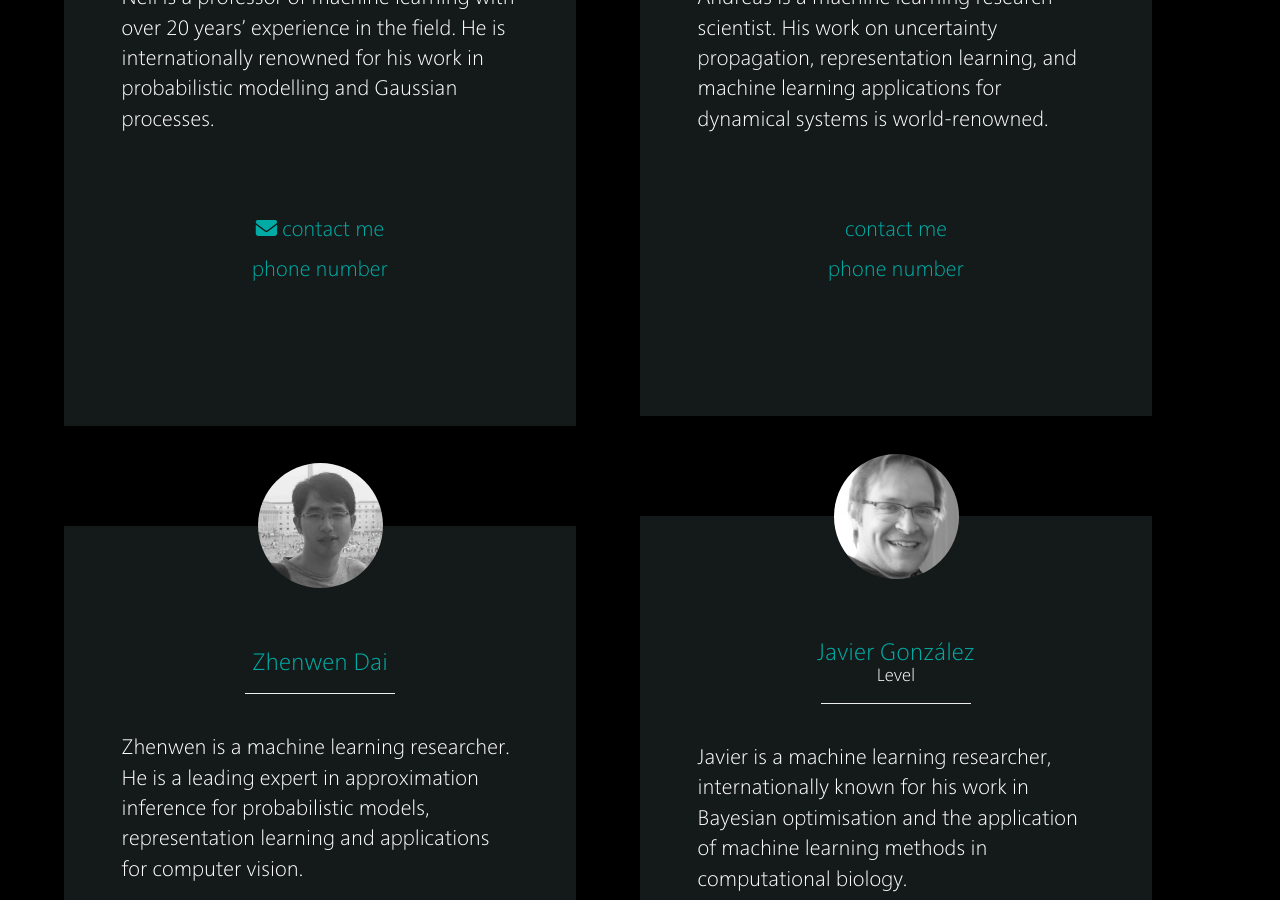
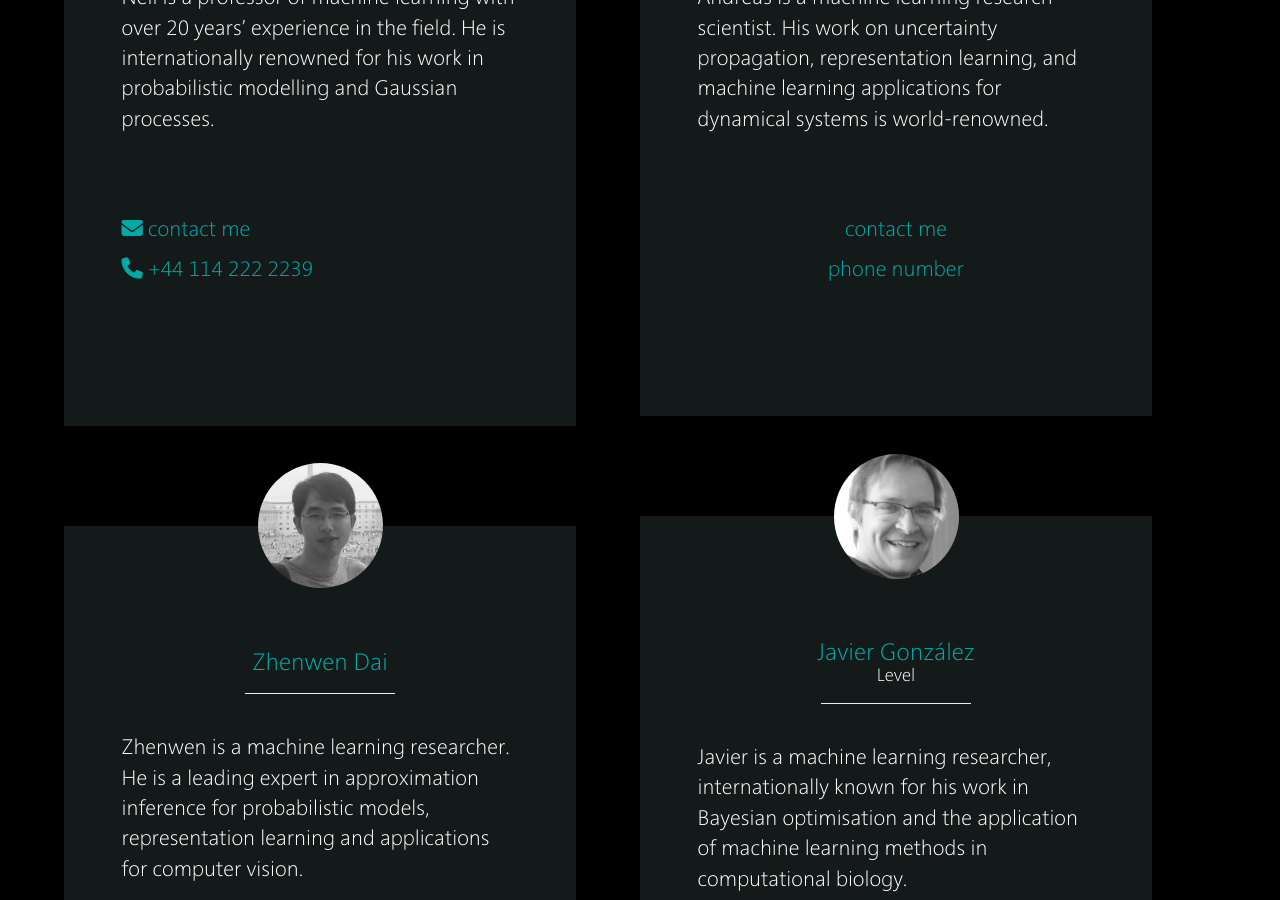
Before and after one commit to inferentia/inferentia.github.io, a Jekyll site: the page built from index.html, in a window 1280 px wide and 900 px high, scrolled down 2126 px. Built offline with Jekyll 4.4.1, drawn with Linux system fonts in a browser that asks for light colours; nearby versions of some CDN libraries; comment, search, counter and statistics services are not loaded.

Commit message:
using gpinferentia twitter feed instead of placeholder kittens

```diff
--- a/index.html
+++ b/index.html
@@ -58,8 +58,8 @@
               <hr/>
               <p class="grid-item-description"> Neil is a professor of machine learning with over 20 years’ experience in the field. He is internationally renowned for his work in probabilistic modelling and Gaussian processes. </p>
               <div class="employee-contact-details">
-                 <p class="text-align-center"> <i class="fa fa-envelope" aria-hidden="true"></i> contact me</p>
-                 <p class="text-align-center">phone number</p>
+                 <a href="mailto:andrewreeman@gmail.com"><p> <i class="fa fa-envelope" aria-hidden="true"></i> contact me</p></a>
+                 <a href="tel:+441142222239"><p><i class="fa fa-phone" aria-hidden="true"></i> +44 114 222 2239</p></a>
               </div>
             </div>
         </div>
@@ -111,7 +111,7 @@
       <img id="tweet-image" src="/assets/images/twitter.svg"/>
 
       <div id="tweets">
-       <a class="twitter-timeline" href="https://twitter.com/kittens"
+       <a class="twitter-timeline" href="https://twitter.com/gpinference"
         data-tweet-limit="3" data-width="600" data-height="300" data-chrome="nofooter transparent" data-theme="dark">Tweets by @gpinference</a><script async src="//platform.twitter.com/widgets.js" charset="utf-8"></script>
       </div>
     </div>
```
Also changed, not shown: css/site.scss (line endings or trailing spaces).
